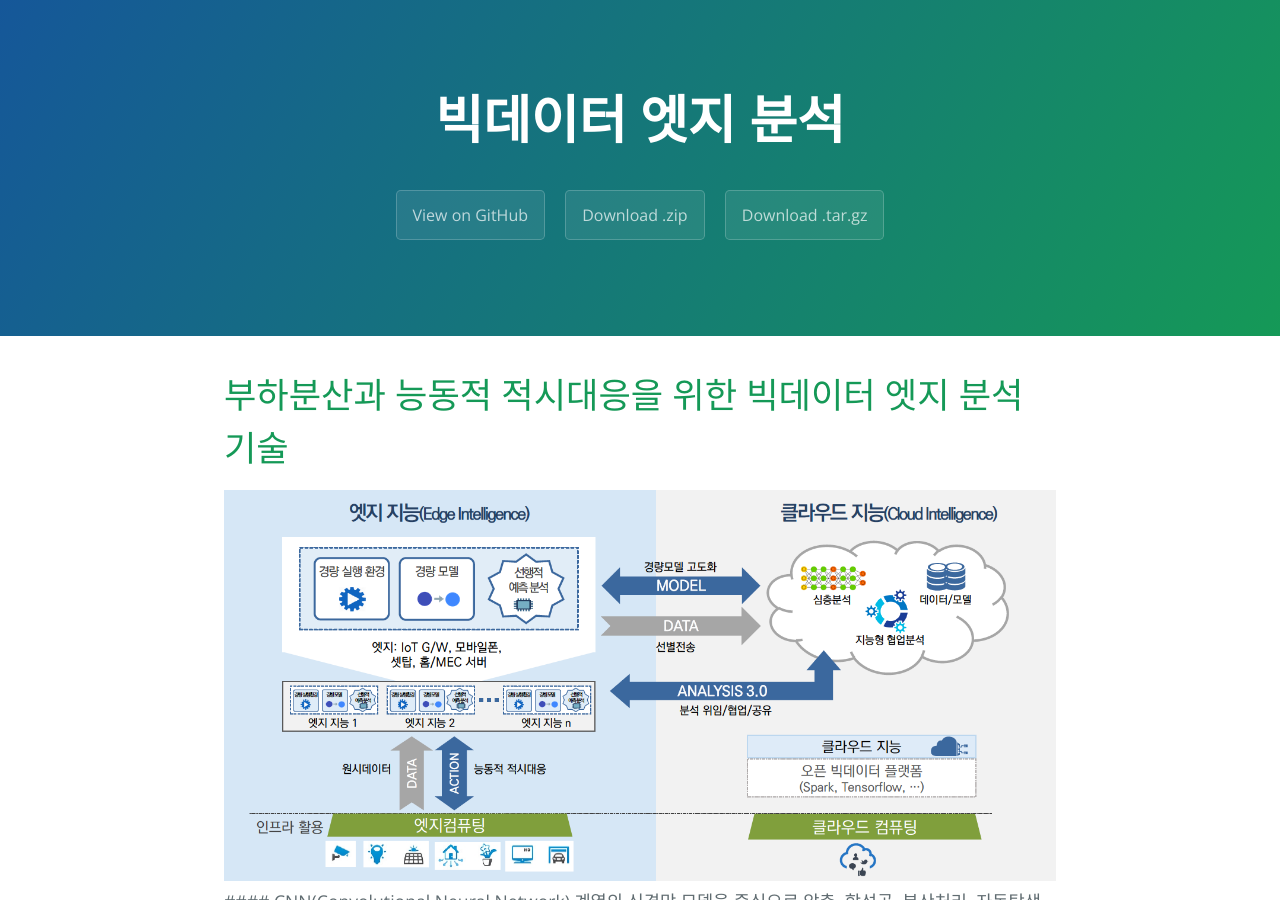
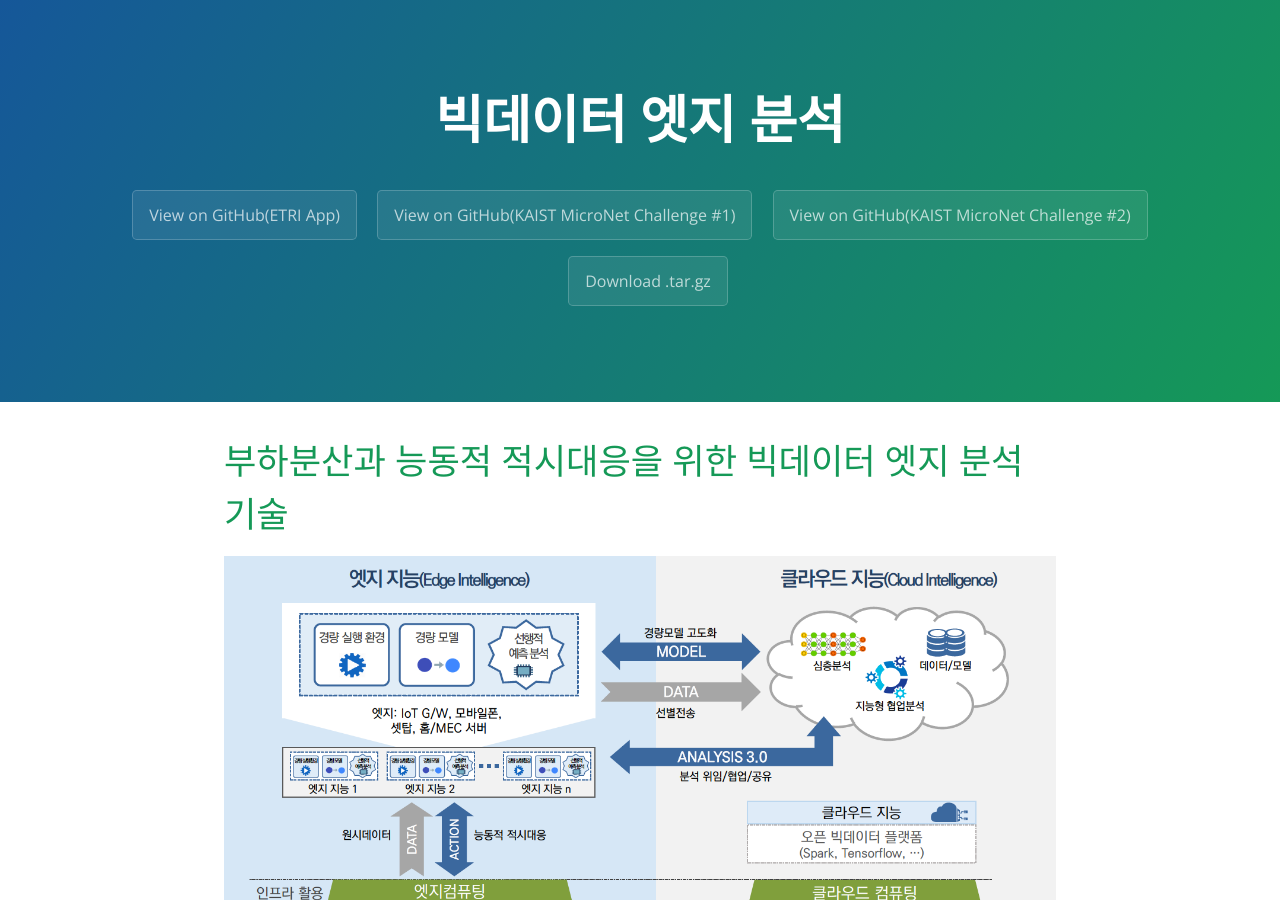
Before and after one commit to ETRI-EdgeAnalytics/docs, a Jekyll site: the page built from index.html, in a window 1280 px wide and 900 px high. Built offline with Jekyll 4.4.1, drawn with Linux system fonts in a browser that asks for light colours.

Commit message:
Add files via upload

```diff
--- a/_includes/page-header.html
+++ b/_includes/page-header.html
@@ -1,7 +1,8 @@
 <section class="page-header">
   <h1 class="project-name">{{ site.title }}</h1>
   <h2 class="project-tagline">{{ site.tagline }}</h2>
-  <a href="#" class="btn">View on GitHub</a>
-  <a href="#" class="btn">Download .zip</a>
+  <a href="https://github.com/ETRI-EdgeAnalytics/ObjectDetection" class="btn">View on GitHub(ETRI App)</a>
+  <a href="https://github.com/Kthyeon/micronet_neurips_challenge" class="btn">View on GitHub(KAIST MicroNet Challenge #1)</a>
+  <a href="https://github.com/Lee-Gihun/MicroNet_OSI-AI" class="btn">View on GitHub(KAIST MicroNet Challenge #2)</a>
   <a href="#" class="btn">Download .tar.gz</a>
 </section>
```
